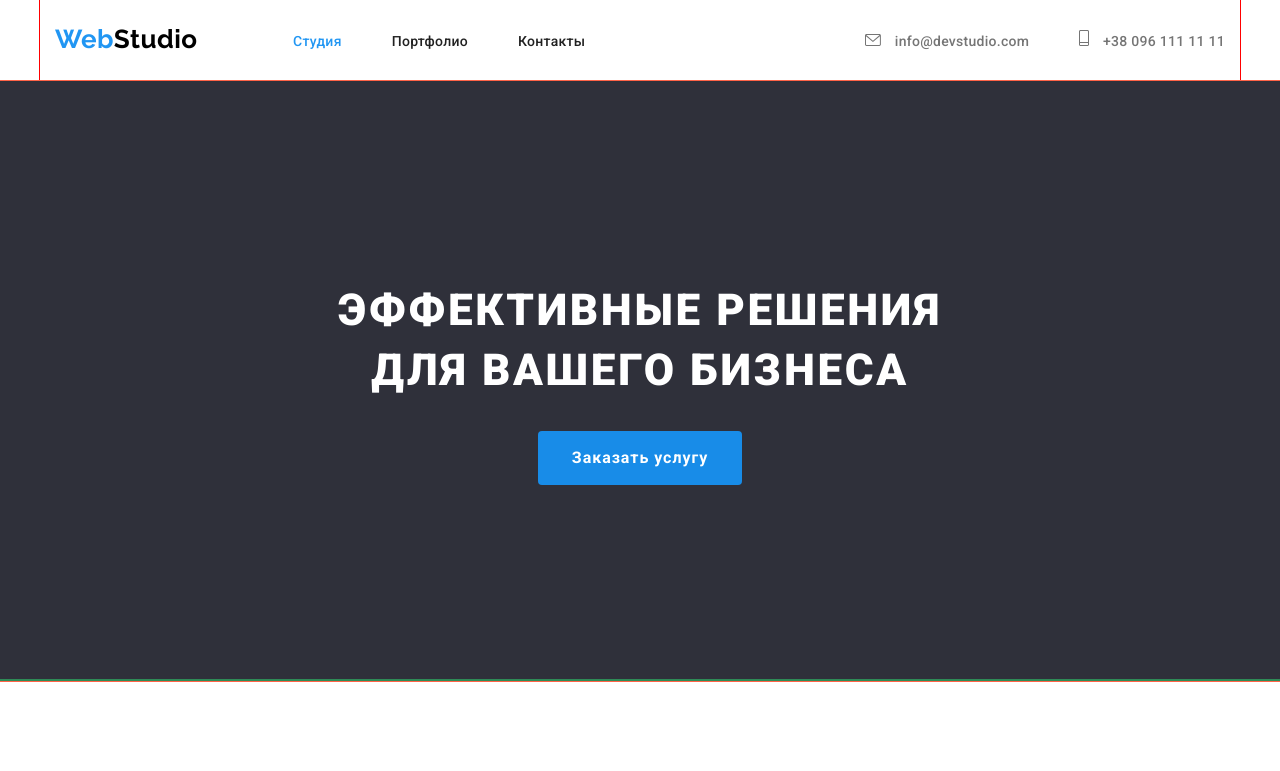
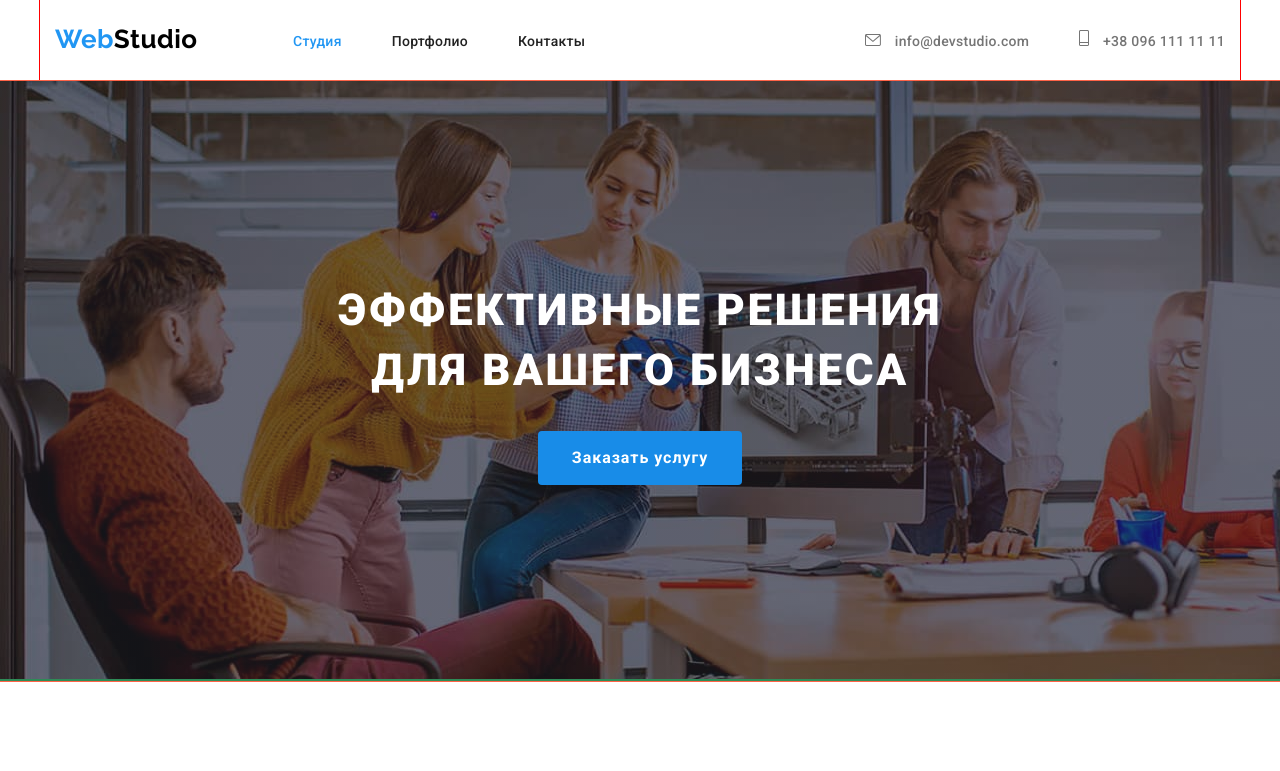
Before and after one commit to Slavik-mvg/goit-markup-hw-04, a plain HTML site: page index.html in a window 1280 px wide. Shown: the top 771 px of the page. Drawn offline with nearby package versions, Linux system fonts and the light colour scheme.

Commit message:
тз4 hero

```diff
--- a/css/styiles.css
+++ b/css/styiles.css
@@ -149,23 +149,19 @@ body {
   margin: 0;
 }
 
-.icon-mail{
+.icon-mail {
   width: 16px;
   height: 12px;
   margin-right: 10px;
 }
 
-
-.icon-tel{
-    width: 10px;
+.icon-tel {
+  width: 10px;
   height: 16px;
   margin-right: 10px;
-
 }
 
-
-
- /* .mailtel .item::before{
+/* .mailtel .item::before{
 content: "";
 height: 34px;
 display: block;
@@ -184,7 +180,6 @@ background-image: url(../images/svg/facebook\ 1.svg);
 .mailtel .item:nth-child(2)::before{
 background-image: url(../images/svg/envelope.svg);
 }  */
-
 
 /* Hero --------------------------------------------------------*/
 
@@ -228,9 +223,6 @@ background-image: url(../images/svg/envelope.svg);
   padding: 10px 32px;
   margin-right: auto;
   margin-left: auto;
-
-
-
 }
 
 .hero-button:hover,
@@ -247,9 +239,7 @@ background-image: url(../images/svg/envelope.svg);
   color: var(--accent-color);
 }
 
-
-
-.hero{
+.hero {
   max-width: 1600px;
   height: 600px;
 
@@ -258,11 +248,12 @@ background-image: url(../images/svg/envelope.svg);
   margin-left: auto;
   margin-right: auto;
 
-  background-image: rgba(47, 48, 58, 0.4),url(../images/heroi.jpg);
-
-   border-color: #757575;
+  background-image: linear-gradient(
+      rgba(47, 48, 58, 0.4),
+      rgba(47, 48, 58, 0.4)
+    ),
+    url(../images/heroi.jpg);
 }
-
 
 /* advantage ----------------------------------------------*/
 
```
